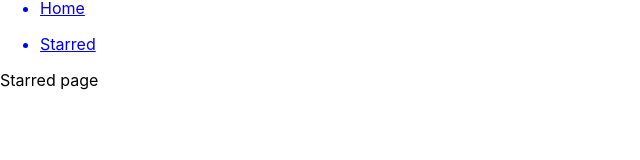
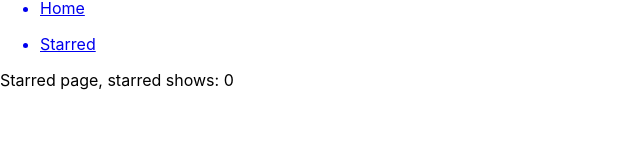
Before and after one commit to Deba1232/box-office-app, a React (Create React App) app: page /starred in a window 1280 px wide. Shown: the part 120-280 px from the top of the page, without its empty margins (0-640 px from the left). Built offline with nearby package versions, Linux system fonts and the light colour scheme.

Commit message:
create useStarredShows custom hook, place useStarredShows hook logic in a separate file.

```diff
--- a/src/components/shows/ShowCard.jsx
+++ b/src/components/shows/ShowCard.jsx
@@ -1,4 +1,4 @@
-const ShowCard = ({ id, image, name, summary, onStarClick }) => {
+const ShowCard = ({ id, image, name, summary, onStarClick, isStarred }) => {
   return (
     <div>
       <div>
@@ -17,7 +17,9 @@ const ShowCard = ({ id, image, name, summary, onStarClick }) => {
         <a href={`/show/${id}`} target="_blank" rel="noreferrer">
           Read more
         </a>
-        <button onClick={() => onStarClick(id)}>Starred</button>
+        <button onClick={() => onStarClick(id)}>
+          {isStarred ? "Unstar" : "Star"}
+        </button>
       </div>
     </div>
   );
--- a/src/components/shows/ShowList.jsx
+++ b/src/components/shows/ShowList.jsx
@@ -1,38 +1,8 @@
-import { useEffect, useReducer } from "react";
 import ShowCard from "./ShowCard";
-
-const usePersistentReducer = (reducer, initialState, localStorageKey) => {
-  const [state, dispatch] = useReducer(reducer, initialState, (initial) => {
-    const persistentValue = localStorage.getItem(localStorageKey);
-
-    return persistentValue ? JSON.parse(persistentValue) : initial;
-  });
-
-  useEffect(() => {
-    localStorage.setItem(localStorageKey, JSON.stringify(state));
-  }, [state, localStorageKey]);
-
-  return [state, dispatch];
-};
-
-const starredShowReducer = (currentStarred, action) => {
-  switch (action.type) {
-    case "STAR":
-      return currentStarred.concat(action.showId);
-    case "UNSTAR":
-      return currentStarred.filter((showId) => showId !== action.showId);
-
-    default:
-      return currentStarred;
-  }
-};
+import { useStarredShows } from "../../lib/useStarredShows";
 
 const ShowList = ({ shows }) => {
-  const [starredShows, dispatchStarred] = usePersistentReducer(
-    starredShowReducer,
-    [],
-    "starredShows"
-  );
+  const [starredShows, dispatchStarred] = useStarredShows();
 
   const onStarClick = (showId) => {
     const isStarred = starredShows.includes(showId);
@@ -56,6 +26,7 @@ const ShowList = ({ shows }) => {
           name={data.show.name}
           summary={data.show.summary}
           onStarClick={onStarClick}
+          isStarred={starredShows.includes(data.show.id)}
         />
       ))}
     </div>
--- /dev/null
+++ b/src/lib/useStarredShows.js
@@ -0,0 +1,35 @@
+import { useEffect, useReducer } from "react";
+
+const usePersistentReducer = (reducer, initialState, localStorageKey) => {
+  const [state, dispatch] = useReducer(reducer, initialState, (initial) => {
+    const persistentValue = localStorage.getItem(localStorageKey);
+
+    return persistentValue ? JSON.parse(persistentValue) : initial;
+  });
+
+  useEffect(() => {
+    localStorage.setItem(localStorageKey, JSON.stringify(state));
+  }, [state, localStorageKey]);
+
+  return [state, dispatch];
+};
+
+const starredShowReducer = (currentStarred, action) => {
+  switch (action.type) {
+    case "STAR":
+      return currentStarred.concat(action.showId);
+    case "UNSTAR":
+      return currentStarred.filter((showId) => showId !== action.showId);
+
+    default:
+      return currentStarred;
+  }
+};
+
+export const useStarredShows = () => {
+    return usePersistentReducer(
+      starredShowReducer,
+      [],
+      "starredShows"
+    );
+}
--- a/src/routes/Starred.jsx
+++ b/src/routes/Starred.jsx
@@ -1,5 +1,9 @@
+import { useStarredShows } from "../lib/useStarredShows";
+
 const Starred = () => {
-  return <div>Starred page</div>;
+  const [starredShows] = useStarredShows();
+
+  return <div>Starred page, starred shows: {starredShows.length}</div>;
 };
 
 export default Starred;
```
